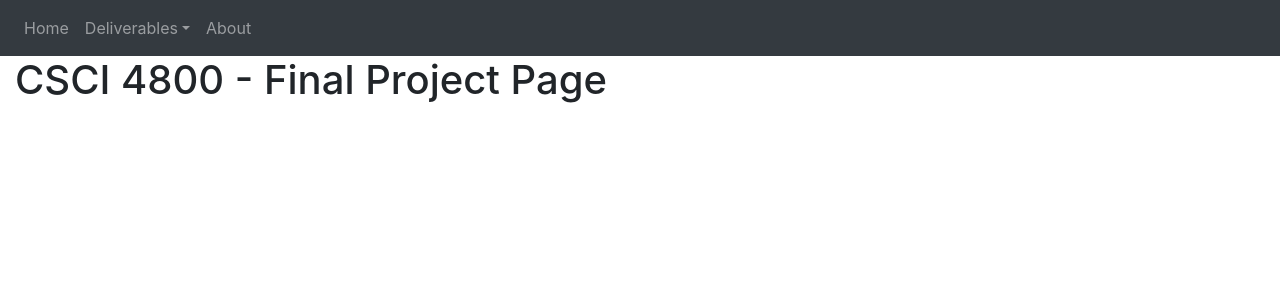
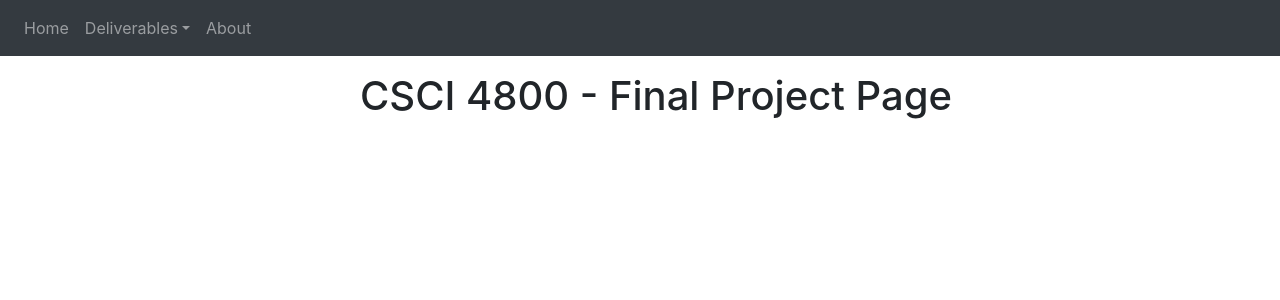
Before and after one commit to twh58439/twh58439.github.io, a Nuxt app: page / in a window 1280 px wide. Shown: the top 300 px of the page. Built offline with nearby package versions, Linux system fonts and the light colour scheme.

Commit message:
added welcome page

```diff
--- a/components/Navbar.vue
+++ b/components/Navbar.vue
@@ -3,7 +3,6 @@
     <b-navbar type="dark" variant="dark">
       <b-navbar-nav>
         <b-nav-item href="#">Home</b-nav-item>
-
         <!-- Navbar dropdowns -->
         <b-nav-item-dropdown text="Deliverables" right>
           <b-dropdown-item href="#">D1</b-dropdown-item>
@@ -17,11 +16,8 @@
 </template>
 
 <script>
-export default {
-
-}
+export default {};
 </script>
 
 <style>
-
 </style>
--- a/components/Welcome.vue
+++ b/components/Welcome.vue
@@ -1,6 +1,6 @@
 <template>
-  <b-container fluid>
-    <h1>CSCI 4800 - Final Project Page</h1>
+  <b-container fluid class="m-3 d-flex justify-content-center">
+		<h1>CSCI 4800 - Final Project Page</h1>
   </b-container>
 </template>
 
```
Lines whose indentation alone changed are shown as unchanged.
